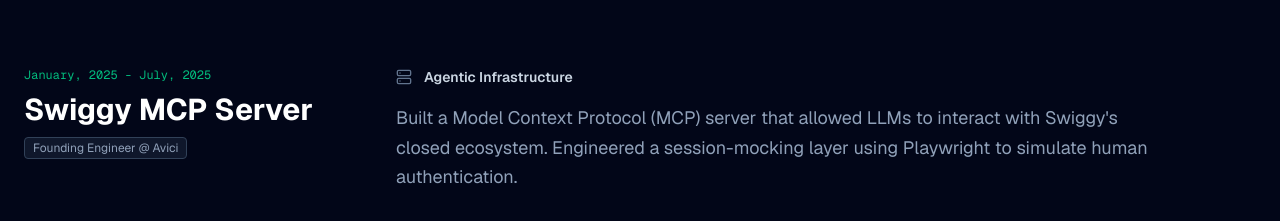
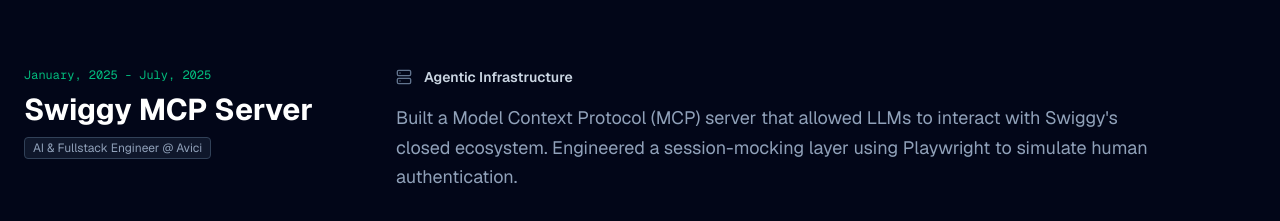
Before and after one commit to Arpit-Khandelwal/gui-portfolio, a Next.js app: page / in a window 1280 px wide. Shown: the part 1700-1921 px from the top of the page. Built offline with nearby package versions, Linux system fonts and the light colour scheme.

Commit message:
fix labels

```diff
--- a/app/page.tsx
+++ b/app/page.tsx
@@ -325,7 +325,7 @@
       selectedOperations.push({
         id: "avici",
         title: "Swiggy MCP Server",
-        role: "Founding Engineer @ Avici",
+        role: "AI & Fullstack Engineer @ Avici",
         date: aviciWork.start + " - " + aviciWork.end,
         type: "Agentic Infrastructure",
         icon: Server,
```
